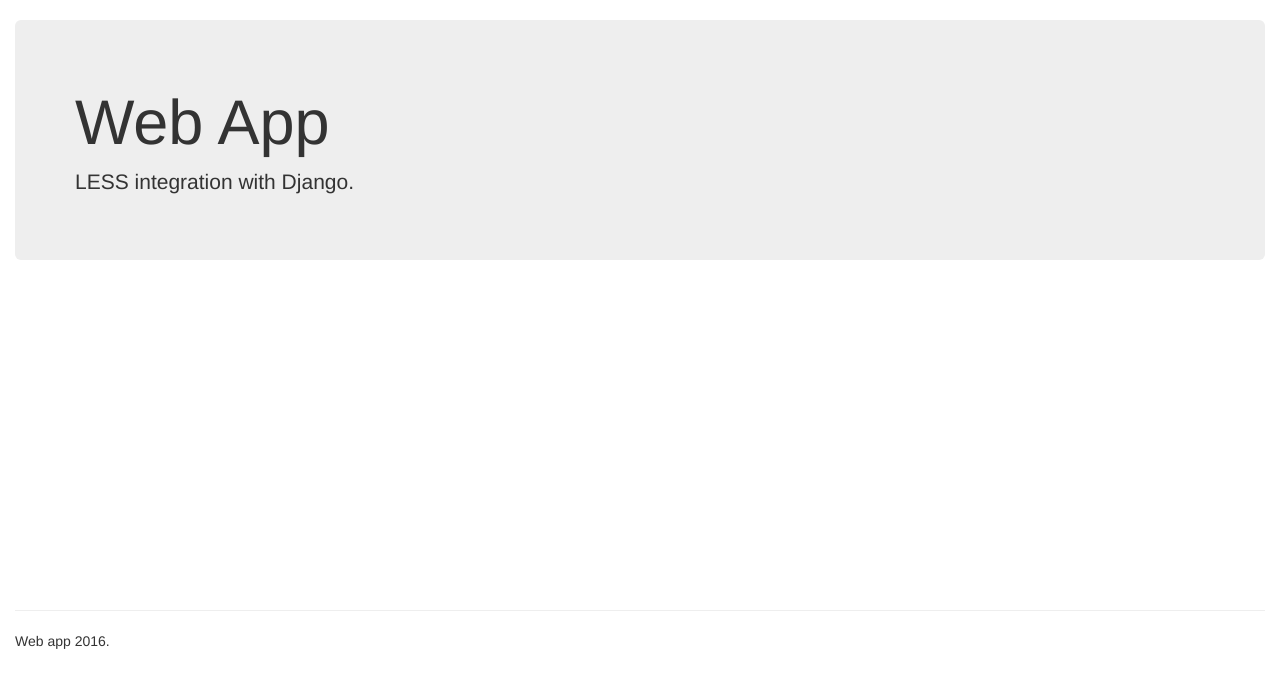
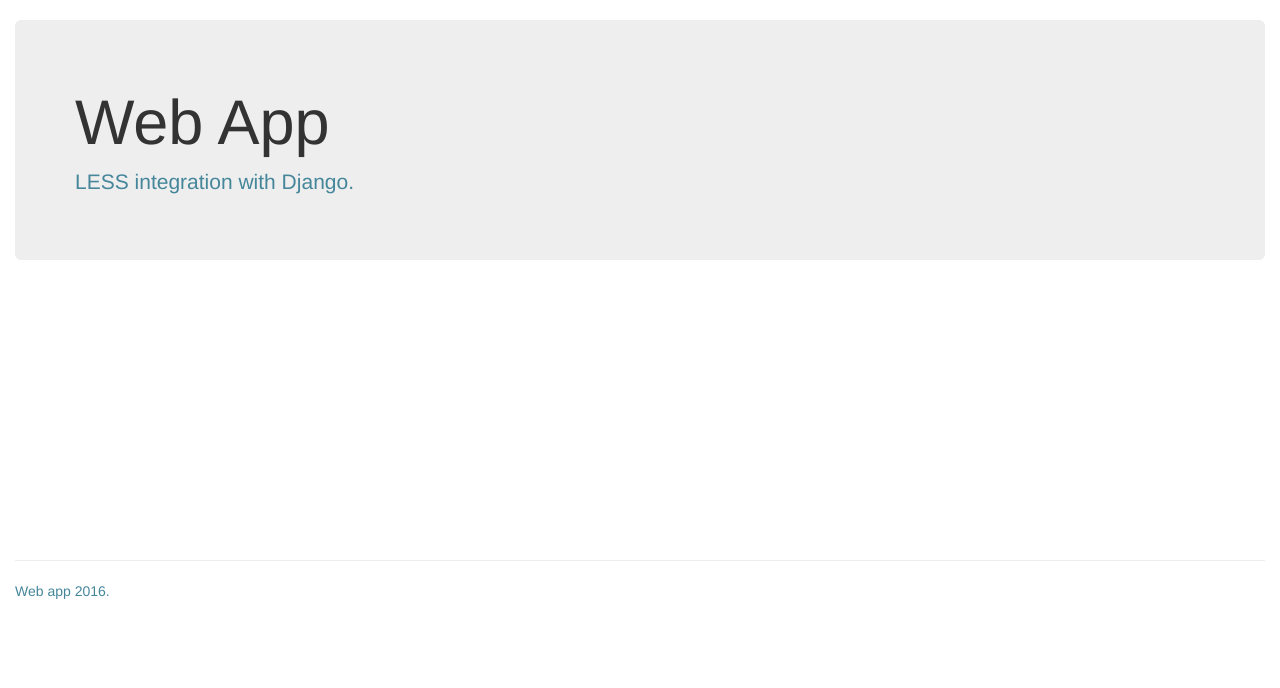
Before and after one commit to LusineHovsepyan/django-less, a Django app: page / in a window 1280 px wide. Shown: the part 52-740 px from the top of the page. Run offline with Django 3.2, Linux system fonts and the light colour scheme; style sheets or scripts are compiled from the project's sources; some libraries are stand-ins or nearby versions.

Commit message:
[in progress...] Compile LESS on server side.
Previously LESS was comiled on client side by less.js. With this commit
LESS code is getting comiled on server side with django-static-precompiler.

Now here is remaining to comment code and make some basic frontend.

Signed-off-by: Lusine Hovsepyan <lus.hovsepyan95@gmail.com>

```diff
--- a/django_less_integration/settings.py
+++ b/django_less_integration/settings.py
@@ -15,6 +15,8 @@ import os
 # Build paths inside the project like this: os.path.join(BASE_DIR, ...)
 BASE_DIR = os.path.dirname(os.path.dirname(os.path.abspath(__file__)))
 
+# App name
+APP_NAME = 'webapp'
 
 # Quick-start development settings - unsuitable for production
 # See https://docs.djangoproject.com/en/1.9/howto/deployment/checklist/
@@ -38,6 +40,7 @@ INSTALLED_APPS = [
     'django.contrib.messages',
     'django.contrib.staticfiles',
     'webapp',
+    'static_precompiler',
 ]
 
 MIDDLEWARE_CLASSES = [
@@ -121,3 +124,4 @@ USE_TZ = True
 # https://docs.djangoproject.com/en/1.9/howto/static-files/
 
 STATIC_URL = '/static/'
+STATIC_ROOT = os.path.join(BASE_DIR, APP_NAME, 'static')
--- a/webapp/static/less/custom/custom.less
+++ b/webapp/static/less/custom/custom.less
@@ -1,3 +1,9 @@
 .footer {
-  margin-top: 300px;
+  margin-top: 250px;
 }
+
+@paragraph_color: #45869b;
+
+p {
+  color:@paragraph_color;
+}
--- a/webapp/templates/webapp/index.html
+++ b/webapp/templates/webapp/index.html
@@ -4,16 +4,16 @@
 <head>
     <meta charset="UTF-8">
     <title>WebApp</title>
-
     {% load staticfiles %}
+    {% load compile_static %}
 
     {% block less %}
-        <link rel="stylesheet/less" type="text/css" href="{% static 'less/bootstrap.less' %}">
-        <link rel="stylesheet/less" type="text/css" href="{% static 'less/custom/custom.less' %}">
+        <link rel="stylesheet"  href="{% static 'less/custom/custom.less'|compile %}">
+        <link rel="stylesheet"  href="{% static 'less/bootstrap.less'|compile %}">
     {% endblock less %}
 
     {% block js %}
-        <script type="text/javascript" src="{% static 'js/less.js' %}"></script>
+        <script type="text/javascript" src="{% static 'js/bootstrap.js' %}"></script>
     {% endblock js %}
 </head>
 
```
